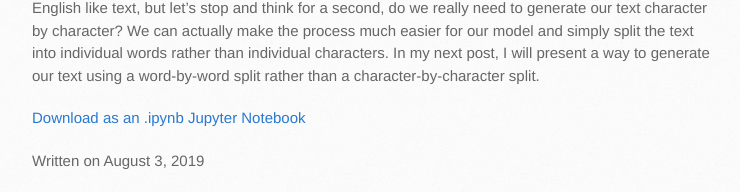
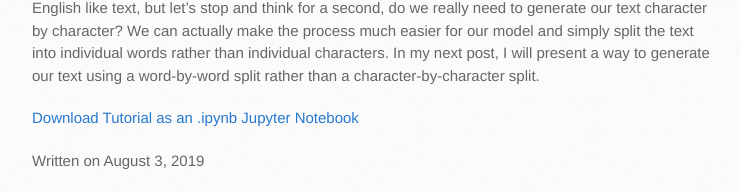
Before and after one commit to bshabashFD/bshabashFD.github.io_old2, a Jekyll site: the page built from _posts/2019-08-03-how-to-use-text-with-rnn.md, in a window 1280 px wide and 900 px high, scrolled down 8679 px. Shown: the part 705-897 px from the top of the window, without its empty margins (138-878 px from the left). Built offline with Jekyll 4.4.1, drawn with Linux system fonts in a browser that asks for light colours; formulas are drawn with MathJax 3; a script that is not in the unit is left out.

Commit message:
Update 2019-08-03-how-to-use-text-with-rnn.md

```diff
--- a/_posts/2019-08-03-how-to-use-text-with-rnn.md
+++ b/_posts/2019-08-03-how-to-use-text-with-rnn.md
@@ -358,4 +358,4 @@ And I hot spite the over-mouth to
 Well, there we have it. We could probably train our model further and make it produce more and more English like text, but let’s stop and think for a second, do we really need to generate our text character by character? We can actually make the process much easier for our model and simply split the text into individual words rather than individual characters.
 In my next post, I will present a way to generate our text using a word-by-word split rather than a character-by-character split.
 
-<a href="https://github.com/bshabashFD/bshabashFD.github.io/blob/master/assets/_notebooks/how-to-use-text-with-rnn.ipynb" >Download as an .ipynb Jupyter Notebook</a>
+<a href="https://github.com/bshabashFD/bshabashFD.github.io/blob/master/assets/_notebooks/how-to-use-text-with-rnn.ipynb" download="download">Download Tutorial as an .ipynb Jupyter Notebook</a>
```
